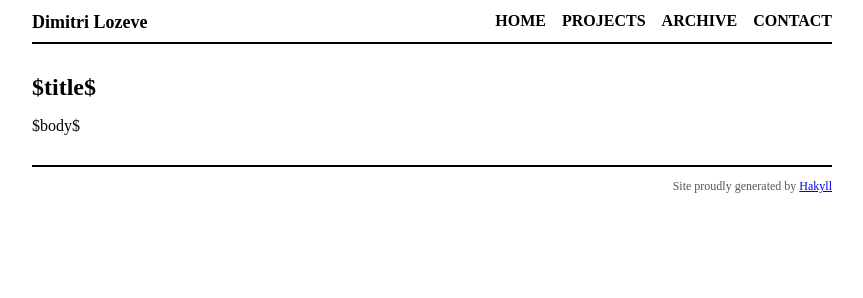
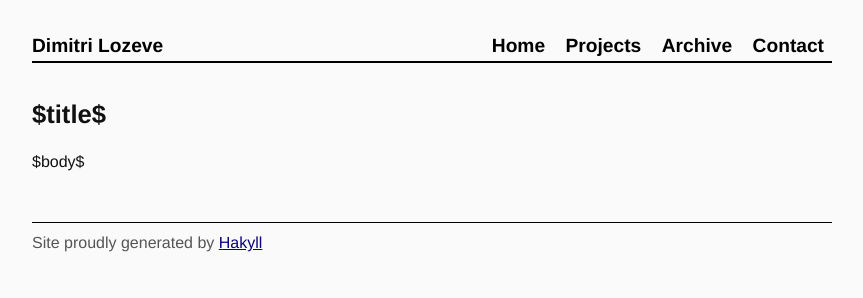
Before and after one commit to dlozeve/newblog, a plain HTML site: page templates/default.html in a window 1280 px wide. Shown: the whole page, without its empty margins (208-1071 px from the left). Drawn offline with nearby package versions, Linux system fonts and the light colour scheme; some packages are replaced by stand-ins of ours.

Commit message:
Update CSS

```diff
--- a/css/default.css
+++ b/css/default.css
@@ -1,20 +1,34 @@
+body {
+    font-family: Helvetica, Arial, sans-serif;
+    line-height: 1.5;
+    color: #111;
+    max-width: 50rem;
+    padding: 2rem;
+    margin: auto;
+    background: #fafafa;
+    counter-reset: theorem;
+    counter-reset: definition;
+}
+
 img {
     max-width: 100%;
 }
 
-html {
-    font-size: 62.5%;
+a {
+    color: #0B0080;
 }
 
-body {
+h1 {
     font-size: 1.6rem;
-    color: #000;
-    counter-reset: theorem;
-    counter-reset: definition;
+}
+
+h2 {
+    font-size: 1.2rem;
 }
 
 header {
-    border-bottom: 0.2rem solid #000;
+    border-bottom: 0.15rem solid #000;
+    margin-bottom: 2rem;
 }
 
 nav {
@@ -22,45 +36,31 @@ nav {
 }
 
 nav a {
-    font-size: 1.6rem;
+    font-size: 1.2rem;
     font-weight: bold;
-    color: black;
+    color: #000;
     text-decoration: none;
-    text-transform: uppercase;
-}
-
-footer {
-    margin-top: 3rem;
-    padding: 1.2rem 0;
-    border-top: 0.2rem solid #000;
-    font-size: 1.2rem;
-    color: #555;
-}
-
-h1 {
-    font-size: 2.4rem;
-}
-
-h2 {
-    font-size: 2rem;
-}
-
-article .header {
-    font-size: 1.4rem;
-    font-style: italic;
-    color: #555;
+    padding: .5rem;
 }
 
 .logo a {
+    float: left;
+    font-size: 1.2rem;
     font-weight: bold;
     color: #000;
     text-decoration: none;
 }
 
-a.icon {
-    Text-decoration: none;
-    outline: none;
-    border: 0px none transparent;
+footer {
+    margin-top: 3rem;
+    padding: .5rem 0;
+    border-top: 0.1rem solid #000;
+    color: #555;
+}
+
+article .header {
+    font-style: italic;
+    color: #555;
 }
 
 .sourceCode {
@@ -68,6 +68,7 @@ a.icon {
     padding-left: 1rem;
     margin-top: 1rem;
     margin-bottom: 1rem;
+    background: #eee;
 }
 
 .definition, .proposition, .theorem {
@@ -121,92 +122,3 @@ a.icon {
     content: "\220E";
     float: right;
 }
-
-@media (max-width: 319px) {
-    body {
-	width: 90%;
-	margin: 0;
-	padding: 0 5%;
-    }
-    header {
-	margin: 4.2rem 0;
-    }
-    nav {
-	margin: 0 auto 3rem;
-	text-align: center;
-    }
-    footer {
-	text-align: center;
-    }
-    .logo {
-	text-align: center;
-	margin: 1rem auto 3rem;
-    }
-    .logo a {
-	font-size: 2.4rem;
-    }
-    nav a {
-	display: block;
-	line-height: 1.6;
-    }
-}
-
-@media (min-width: 320px) {
-    body {
-	width: 90%;
-	margin: 0;
-	padding: 0 5%;
-    }
-    header {
-	margin: 4.2rem 0;
-    }
-    nav {
-	margin: 0 auto 3rem;
-	text-align: center;
-    }
-    footer {
-	text-align: center;
-    }
-    .logo {
-	text-align: center;
-	margin: 1rem auto 3rem;
-    }
-    .logo a {
-	font-size: 2.4rem;
-    }
-    nav a {
-	display: inline;
-	margin: 0 0.6rem;
-    }
-}
-
-@media (min-width: 640px) {
-    body {
-	width: 80rem;
-	margin: 0 auto;
-	padding: 0;
-    }
-    header {
-	margin: 0 0 3rem;
-	padding: 1.2rem 0;
-    }
-    nav {
-	margin: 0;
-	text-align: right;
-    }
-    nav a {
-	margin: 0 0 0 1.2rem;
-	display: inline;
-    }
-    footer {
-	text-align: right;
-    }
-    .logo {
-	margin: 0;
-	text-align: left;
-    }
-    .logo a {
-	float: left;
-	font-size: 1.8rem;
-    }
-}
```
Also changed, not shown: _site/css/default.css (+1 -1 lines).
